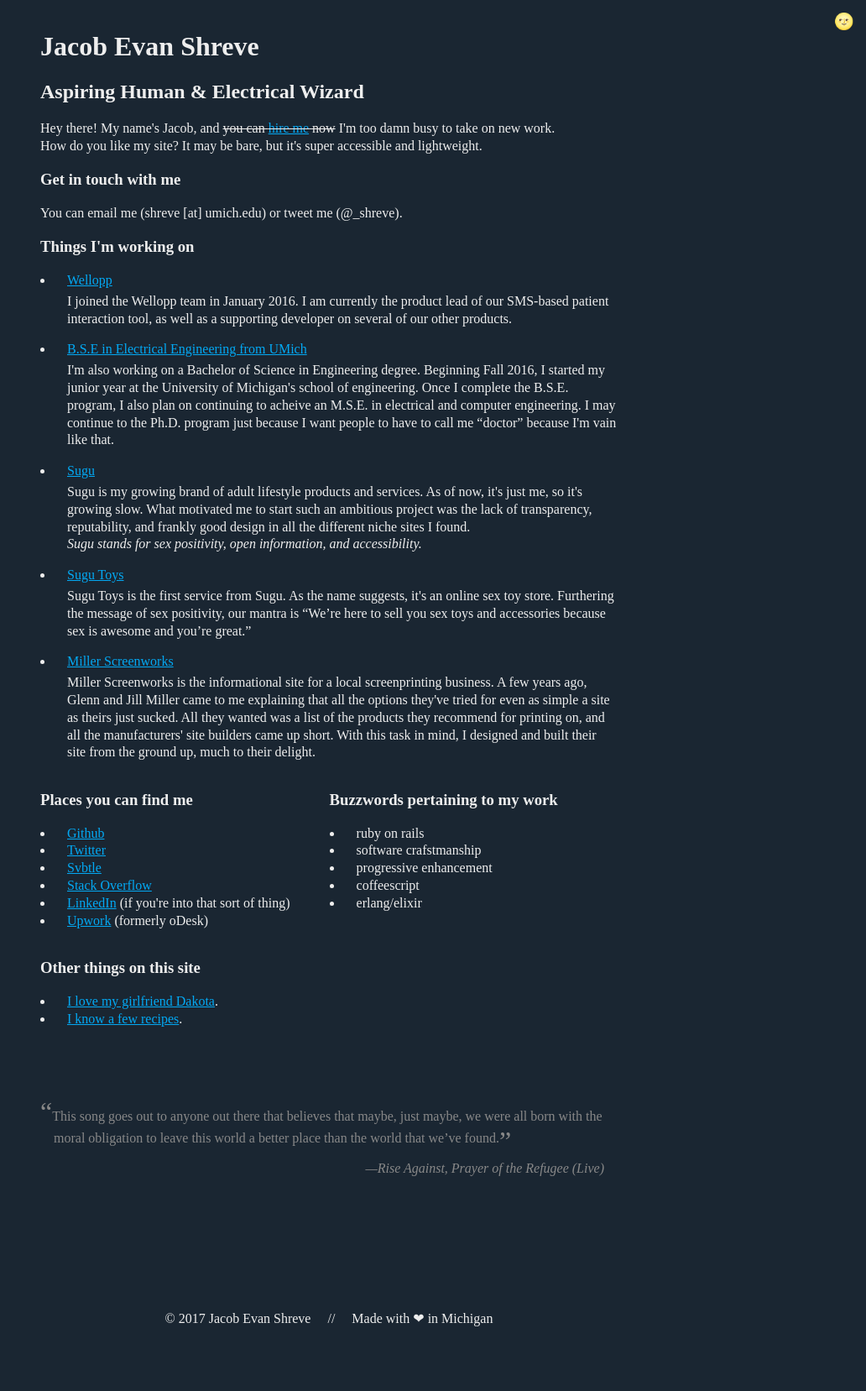
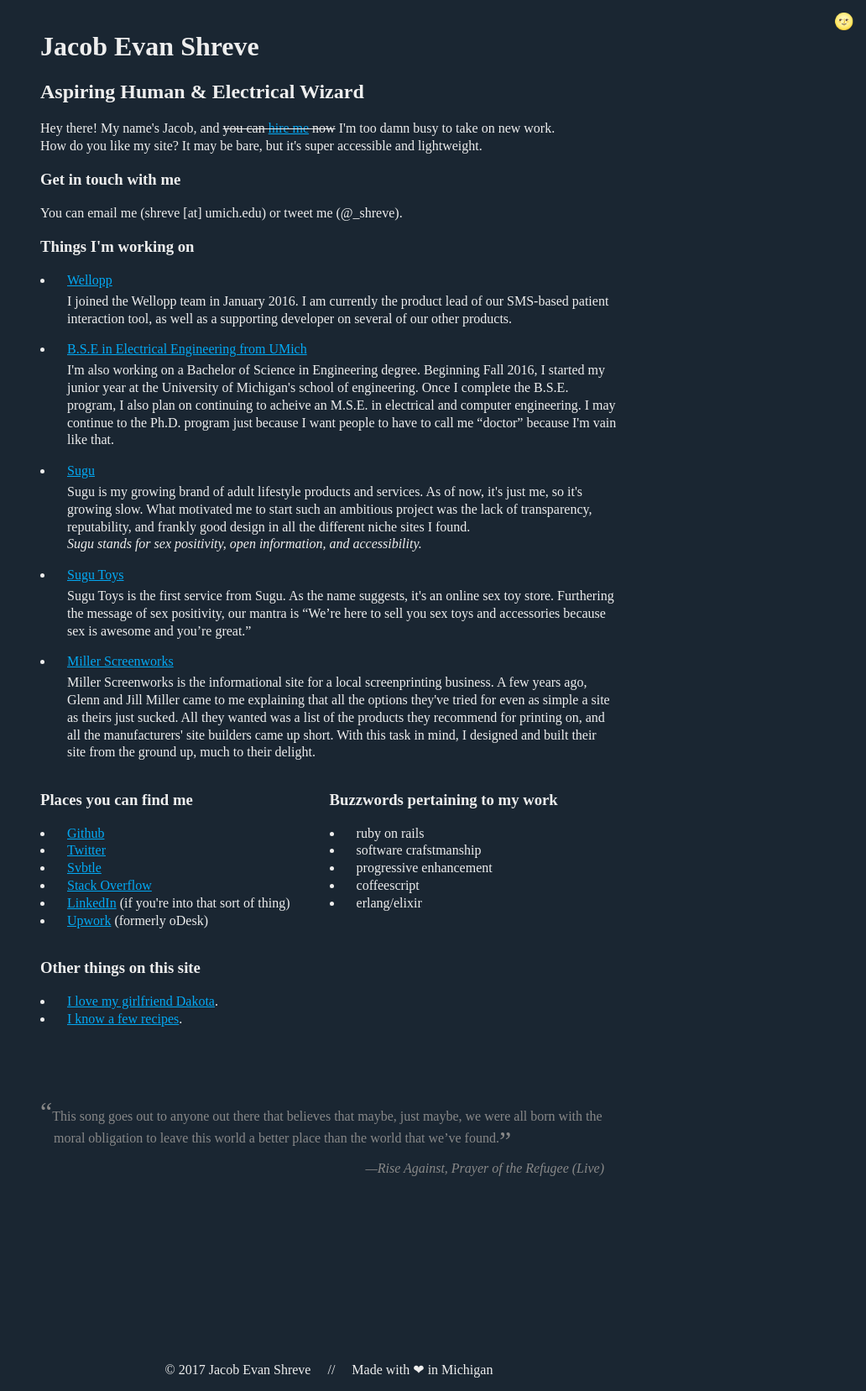
Before and after one commit to shreve/shreve.io, a Jekyll site: the page built from index.html, in a window 1280 px wide. Shown: the whole page at 84% size, without its empty margins (248-1280 px from the left). Built offline with Jekyll 4.4.1, drawn with Linux system fonts in a browser that asks for light colours; before the commit the page ends 1596 px from its top, so only the background shows below that.

Commit message:
Anchor footer to the bottom of pages

```diff
--- a/_layouts/page.html
+++ b/_layouts/page.html
@@ -18,12 +18,12 @@
       <div class="content">
         {{ content }}
 
-        <footer>
-          <span class="chunk">&copy; {{ site.time | date: '%Y' }} Jacob Evan Shreve</span>
-          <span class="spacer">//</span>
-          <span class="chunk">Made with &#x2764; in Michigan</span>
-        </footer>
       </div>
+      <footer>
+        <span class="chunk">&copy; {{ site.time | date: '%Y' }} Jacob Evan Shreve</span>
+        <span class="spacer">//</span>
+        <span class="chunk">Made with &#x2764; in Michigan</span>
+      </footer>
     </div>
 
 
--- a/css/main.sass
+++ b/css/main.sass
@@ -11,7 +11,6 @@
 
 body
   max-width: 100%
-  height: 100vh
   display: flex
   flex: 1
   align-items: center
@@ -19,9 +18,11 @@
 
 .wrapper
   width: 100%
-  max-height: 100vh
+  min-height: 100vh
   display: flex
   justify-content: center
+  align-items: center
+  position: relative
 
   .content
     padding: 1em
@@ -33,6 +34,9 @@
   width: 100%
   text-align: center
   margin-top: 10em
+  position: absolute
+  bottom: 1em
+
 
   .chunk
     white-space: nowrap
```
